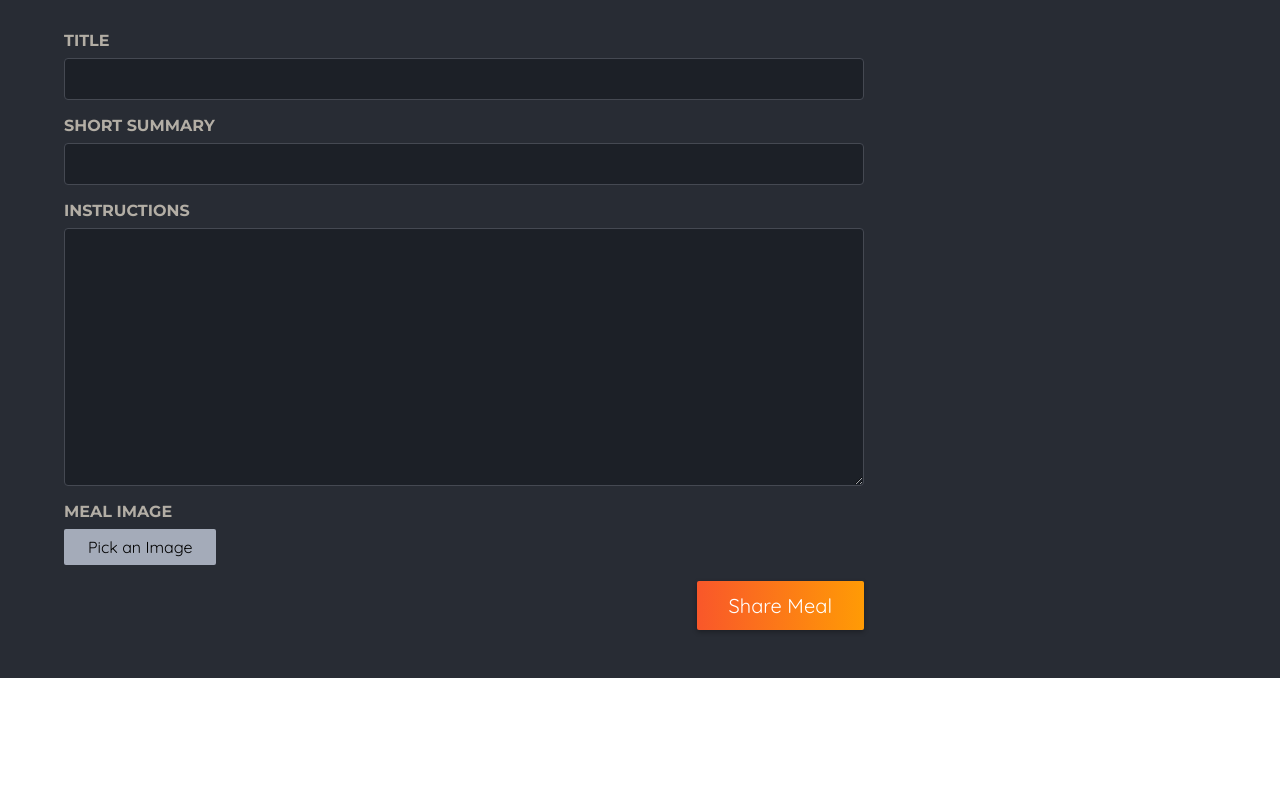
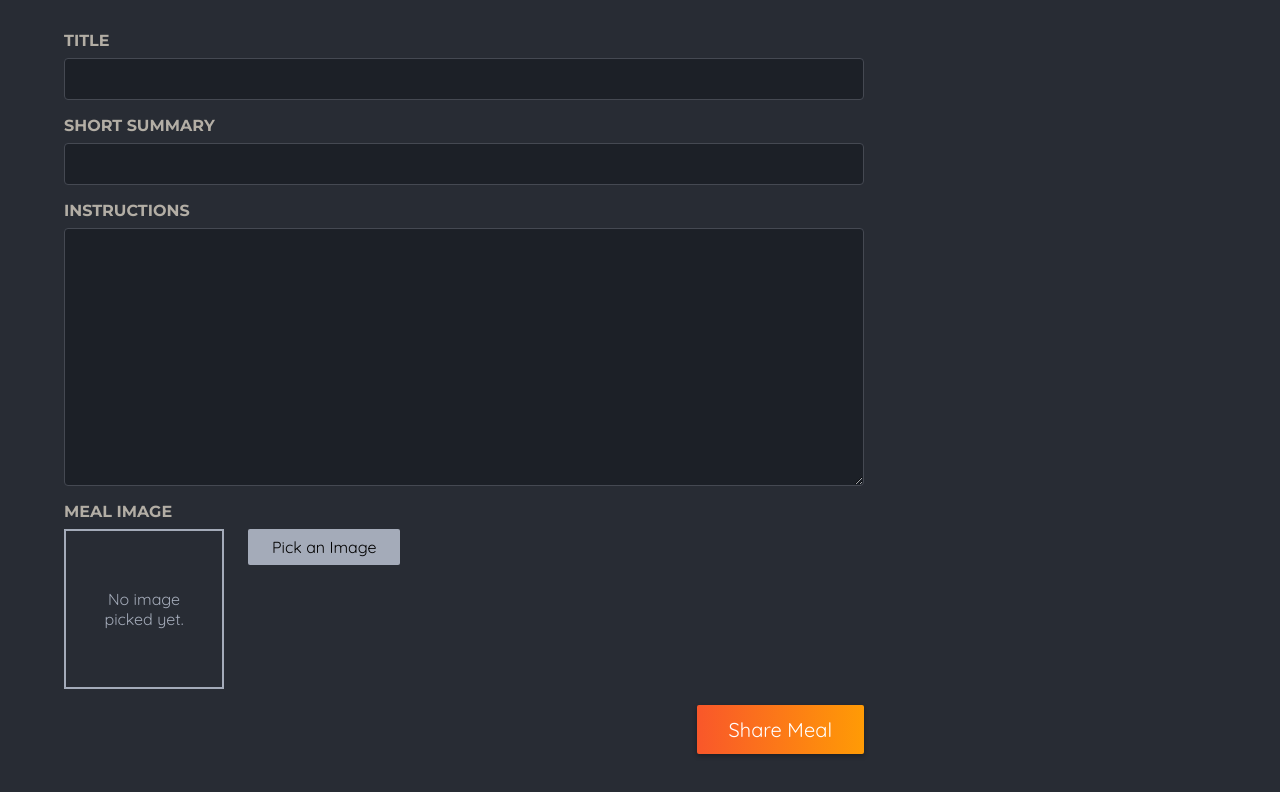
Before and after one commit to ferdoushasanpr/NextLevelFood, a Next.js app: page /meals/share in a window 1280 px wide. Shown: the part 478-1270 px from the top of the page. Before the commit the page ends 1156 px from the top, so only its background shows below. Built offline with nearby package versions, Linux system fonts and the light colour scheme.

Commit message:
feat: Image Preview Added to Image Picker

```diff
--- a/components/meals/image-picker.js
+++ b/components/meals/image-picker.js
@@ -1,20 +1,48 @@
 "use client";
 
-import { useRef } from "react";
+import { useRef, useState } from "react";
+import Image from "next/image";
 
 import classes from "./image-picker.module.css";
 
 export default function ImagePicker({ label, name }) {
   const imageInput = useRef();
+  const [pickedImage, setPickedImage] = useState(null);
 
   function handlePickClick() {
     imageInput.current.click();
+  }
+
+  function handleImageChange(event) {
+    const file = event.target.files[0];
+
+    if (!file) {
+      return;
+    }
+
+    const fileReader = new FileReader();
+
+    fileReader.onload = () => {
+      setPickedImage(fileReader.result);
+    };
+
+    fileReader.readAsDataURL(file);
   }
 
   return (
     <div className={classes.picker}>
       <label htmlFor={name}>{label}</label>
       <div className={classes.controls}>
+        <div className={classes.preview}>
+          {!pickedImage && <p>No image picked yet.</p>}
+          {pickedImage && (
+            <Image
+              src={pickedImage}
+              alt="The image selected by the user."
+              fill
+            />
+          )}
+        </div>
         <input
           className={classes.input}
           type="file"
@@ -22,6 +50,7 @@ export default function ImagePicker({ label, name }) {
           accept="image/png, image/jpeg"
           name={name}
           ref={imageInput}
+          onChange={handleImageChange}
         />
         <button
           className={classes.button}
```
